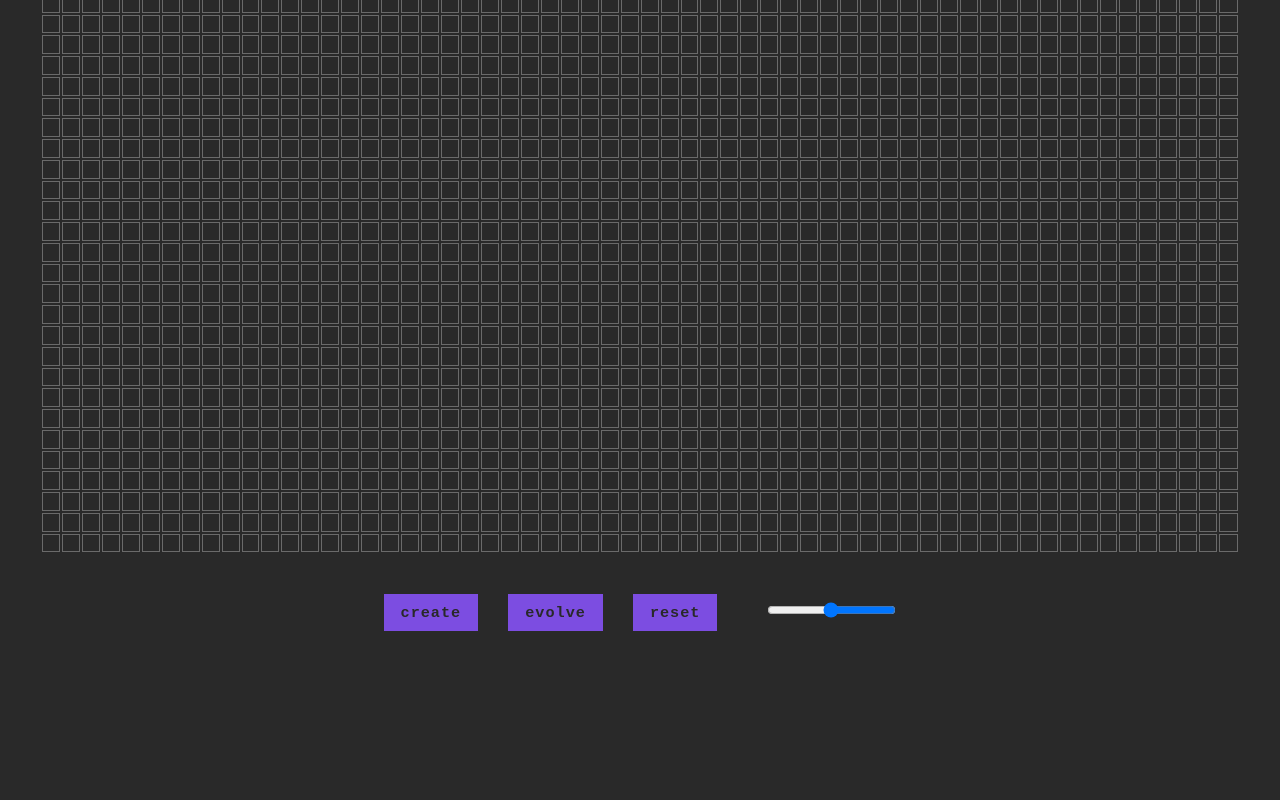
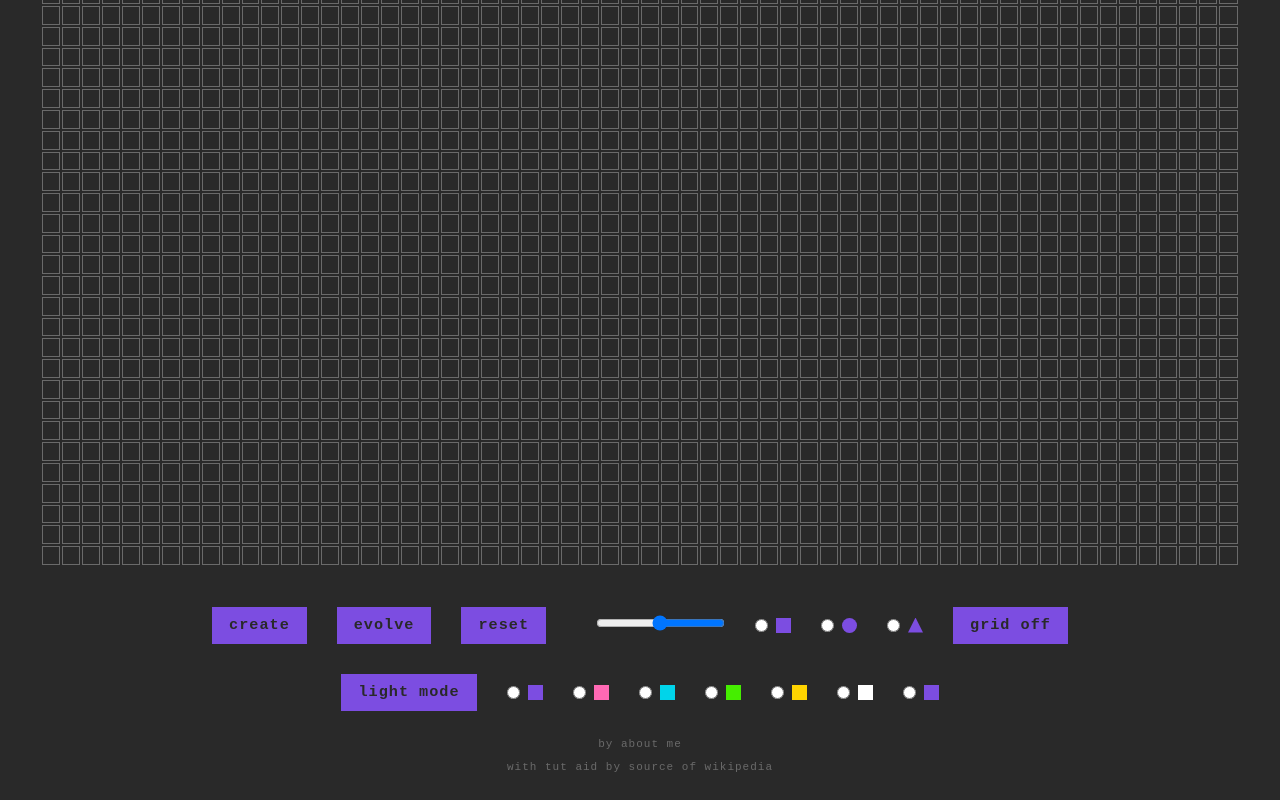
Before and after one commit to evscoder/react-course-work, a React (Vite) app: page / in a window 1280 px wide. Shown: the part 215-1015 px from the top of the page. Before the commit the page ends 876 px from the top, so only its background shows below. Built offline with nearby package versions, Linux system fonts and the light colour scheme.

Commit message:
Create interface

```diff
--- a/src/App.tsx
+++ b/src/App.tsx
@@ -1,6 +1,7 @@
 import './styles/app.scss';
 import Header from "./components/Header/Header";
 import Game from "./components/Game/Game";
+import Footer from "./components/Footer/Footer";
 
 function App() {
   return (
@@ -9,6 +10,7 @@ function App() {
       <main className={'page-content'}>
         <Game />
       </main>
+      <Footer />
     </div>
   );
 }
--- a/src/components/Footer/Footer.module.scss
+++ b/src/components/Footer/Footer.module.scss
@@ -0,0 +1,22 @@
+@import "../../styles/plugins";
+
+.footer {
+  width: 100%;
+  margin-top: auto;
+  padding: 16px 0;
+  text-align: center;
+}
+
+.credit {
+  color: var(--c_border);
+  font-size: 11px;
+  letter-spacing: 1px;
+  text-align: center;
+  text-transform: lowercase;
+  -webkit-tap-highlight-color: rgba(0,0,0,0);
+
+  a {
+    color: rgba(var(--c_border), 0.6);
+    text-decoration: none;
+  }
+}
--- a/src/components/Footer/Footer.tsx
+++ b/src/components/Footer/Footer.tsx
@@ -0,0 +1,20 @@
+import {FC} from "react";
+import styles from './Footer.module.scss';
+interface Props {
+    title?: string
+}
+
+const Footer: FC<Props> = ({title}) => {
+    return (
+        <footer className={styles.footer}>
+            <p className={styles.credit}>
+                by <a href="https://evscoder.github.io/about.html" target={'_blank'}>{title ? title : 'About Me'}</a>
+            </p>
+            <p className={styles.credit}>
+                with tut aid by source of <a href="https://en.wikipedia.org/wiki/Conway%27s_Game_of_Life" target={'_blank'}>Wikipedia</a>
+            </p>
+        </footer>
+    )
+}
+
+export default Footer;
--- a/src/components/Header/Header.module.scss
+++ b/src/components/Header/Header.module.scss
@@ -1,4 +1,5 @@
 .page-header {
+  margin-top: auto;
   color: #fff;
   text-align: center;
 }
--- a/src/components/Interface/Interface.module.scss
+++ b/src/components/Interface/Interface.module.scss
@@ -15,3 +15,15 @@
 .giCol {
   padding: 0 15px 30px;
 }
+
+.giList {
+  display: flex;
+  flex-wrap: wrap;
+  align-items: center;
+  justify-content: center;
+  margin: 0 -15px -30px;
+}
+
+.giListItem {
+  padding: 0 15px 30px;
+}
--- a/src/components/Interface/Interface.tsx
+++ b/src/components/Interface/Interface.tsx
@@ -2,6 +2,7 @@ import React, {FC} from "react";
 import styles from './Interface.module.scss';
 import Button from "../Button/Button";
 import RangeInput from "../RangeInput/RangeInput";
+import RadioButton from "../RadioButton/RadioButton";
 interface Props {
     children?: React.ReactNode
 }
@@ -21,6 +22,50 @@ const GameInterface: FC<Props> = () => {
                 <div className={styles.giCol}>
                     <RangeInput id={'speedControl'} min={100} max={500} value={'300'} step={1} />
                 </div>
+                <div className={styles.giCol}>
+                    <ul className={styles.giList}>
+                        <li className={styles.giListItem}>
+                            <RadioButton id={'square'} title={'Squared cells'} name={'grid_type'} />
+                        </li>
+                        <li className={styles.giListItem}>
+                            <RadioButton id={'circle'} type={'circle'} title={'Circular cells'} name={'grid_type'} />
+                        </li>
+                        <li className={styles.giListItem}>
+                            <RadioButton id={'triangle'} type={'triangle'} title={'Triangular cells'} name={'grid_type'} />
+                        </li>
+                    </ul>
+                </div>
+                <div className={styles.giCol}>
+                    <Button title={'Toggle grid'}>Grid off</Button>
+                </div>
+                <div className={styles.giCol}>
+                    <Button title={'Toggle mode'}>Light mode</Button>
+                </div>
+                <div className={styles.giCol}>
+                    <ul className={styles.giList}>
+                        <li className={styles.giListItem}>
+                            <RadioButton id={'purple'} color={'purple'} title={'Purple cells'} name={'color_type'} />
+                        </li>
+                        <li className={styles.giListItem}>
+                            <RadioButton id={'pink'} color={'pink'} title={'Pink cells'} name={'color_type'}/>
+                        </li>
+                        <li className={styles.giListItem}>
+                            <RadioButton id={'blue'} color={'blue'} title={'Blue cells'} name={'color_type'} />
+                        </li>
+                        <li className={styles.giListItem}>
+                            <RadioButton id={'green'} color={'green'} title={'Green cells'} name={'color_type'} />
+                        </li>
+                        <li className={styles.giListItem}>
+                            <RadioButton id={'yellow'} color={'yellow'} title={'Yellow cells'} name={'color_type'} />
+                        </li>
+                        <li className={styles.giListItem}>
+                            <RadioButton id={'white'} color={'white'} title={'White cells'} name={'color_type'} />
+                        </li>
+                        <li className={styles.giListItem}>
+                            <RadioButton id={'emoji'} color={'emoji'} title={'Type emoji or character for cells'} name={'color_type'} />
+                        </li>
+                    </ul>
+                </div>
             </div>
         </div>
     )
--- /dev/null
+++ b/src/components/RadioButton/RadioButton.module.scss
@@ -0,0 +1,51 @@
+@import "../../styles/plugins";
+
+.radio-button {
+  cursor: pointer;
+
+  input {
+    display: inline-block;
+    vertical-align: middle;
+    margin-right: 8px;
+  }
+
+  &__marker {
+    width: $grid_size;
+    height: $grid_size;
+    display: inline-block;
+    vertical-align: middle;
+    background-color: var(--c_base);
+  }
+
+  &--circle .radio-button__marker {
+    border-radius: 50%;
+  }
+
+  &--triangle .radio-button__marker {
+    clip-path: polygon(50% 0%, 0% 100%, 100% 100%);
+  }
+
+  &--purple .radio-button__marker {
+    background-color: var(--c_01);
+  }
+
+  &--pink .radio-button__marker {
+    background-color: var(--c_02);
+  }
+
+  &--blue .radio-button__marker {
+    background-color: var(--c_03);
+  }
+
+  &--green .radio-button__marker {
+    background-color: var(--c_04);
+  }
+
+  &--yellow .radio-button__marker {
+    background-color: var(--c_05);
+  }
+
+  &--white .radio-button__marker {
+    background-color: var(--c_06);
+  }
+}
--- /dev/null
+++ b/src/components/RadioButton/RadioButton.tsx
@@ -0,0 +1,21 @@
+import {FC} from "react";
+import styles from './RadioButton.module.scss';
+import cn from 'clsx';
+interface Props {
+    id: string,
+    title?: string,
+    color?: 'purple' | 'blue' | 'pink' | 'green' | 'yellow' | 'white' | 'emoji',
+    type?: 'circle' | 'triangle',
+    name: string
+}
+
+const RadioButton: FC<Props> = ({ id, title , color, type, name }) => {
+    return (
+        <label className={cn(styles['radio-button'], styles[`radio-button--${color}`], styles[`radio-button--${type}`])} title={title}>
+            <input type="radio" id={id} name={name}/>
+            <span className={styles['radio-button__marker']}></span>
+        </label>
+    )
+}
+
+export default RadioButton;
--- a/src/styles/common.scss
+++ b/src/styles/common.scss
@@ -25,12 +25,14 @@ html {
 }
 
 body {
-  min-width: 100%;
+  display: grid;
+  grid-template-columns: 1fr;
+  min-height: 100%;
+  padding: 0;
+  margin: 0;
   background-color: var(--c_bg);
   box-sizing: border-box;
   font-family: $ff;
-  margin: ($gap * 1.25) 0 0;
-  padding: 0 $gap;
   overflow-x: hidden;
 }
 
@@ -103,3 +105,10 @@ input[type="text"] {
     background-color: rgba(#6a6a6a, 25%);
   }
 }
+
+.page-wrapper {
+  display: flex;
+  flex-direction: column;
+  min-height: 100%;
+  padding: 0 15px;
+}
```
